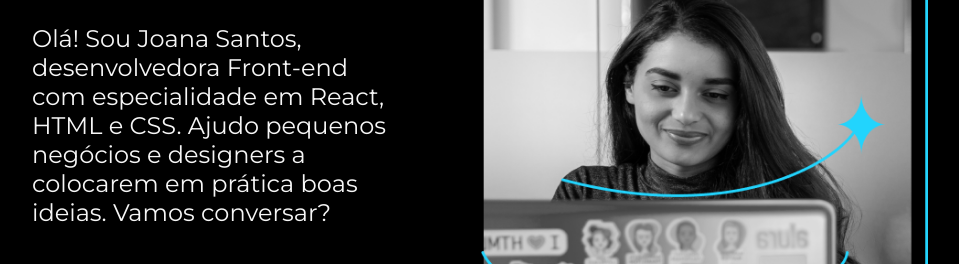
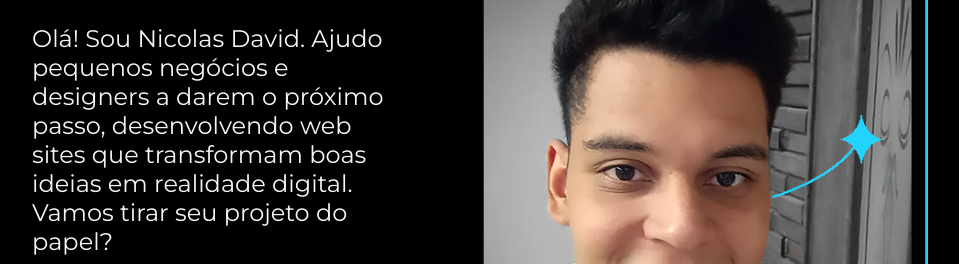
Before and after one commit to nicolasdavid-datascience/portfolioalura, a plain HTML site: page index.html in a window 1280 px wide. Shown: the part 405-669 px from the top of the page, without its empty margins (160-1119 px from the left). Drawn offline with nearby package versions, Linux system fonts and the light colour scheme.

Commit message:
atualizacao foto e descricao do Nicolas

```diff
--- a/index.html
+++ b/index.html
@@ -16,7 +16,7 @@
     <main class="apresentacao">
         <section class="apresentacao__conteudo">
             <h1 class="apresentacao__conteudo__titulo">Eleve seu negócio digital a outro nível <strong class="titulo-destaque">com um Front-end de qualidade!</strong></h1>
-            <p class="apresentacao__conteudo__texto">Olá! Sou Joana Santos, desenvolvedora Front-end com especialidade em React, HTML e CSS. Ajudo pequenos negócios e designers a colocarem em prática boas ideias. Vamos conversar?</p>
+            <p class="apresentacao__conteudo__texto">Olá! Sou Nicolas David. Ajudo pequenos negócios e designers a darem o próximo passo, desenvolvendo web sites que transformam boas ideias em realidade digital. Vamos tirar seu projeto do papel?</p>
             <div class="apresentacao__links">
             <h2 class="apresentacao__links__subtitulo">Acesse minhas redes:</h2>
             <a class="apresentacao__links__navegacao" href="https://www.instagram.com/nicolas.data/">
@@ -33,7 +33,7 @@
             </a>
             </div>
         </section>
-        <img class="apresentacao__imagem" src="./assets/Imagem.png" alt="Foto da Joana Santos programando">
+        <img class="apresentacao__imagem" src="./assets/Imagem2.png" alt="Foto da Joana Santos programando">
     </main>
     <footer class="rodape">
         <p>Desenvolvido por Nicolas David.</p>
```
Also changed, not shown: about.html (+1 -1 lines), assets/Imagem2.png (added).
